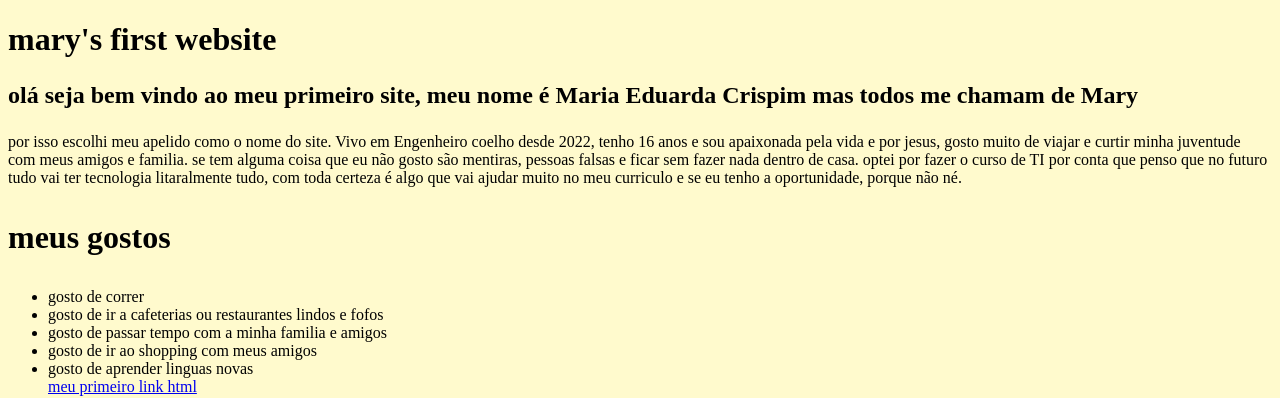
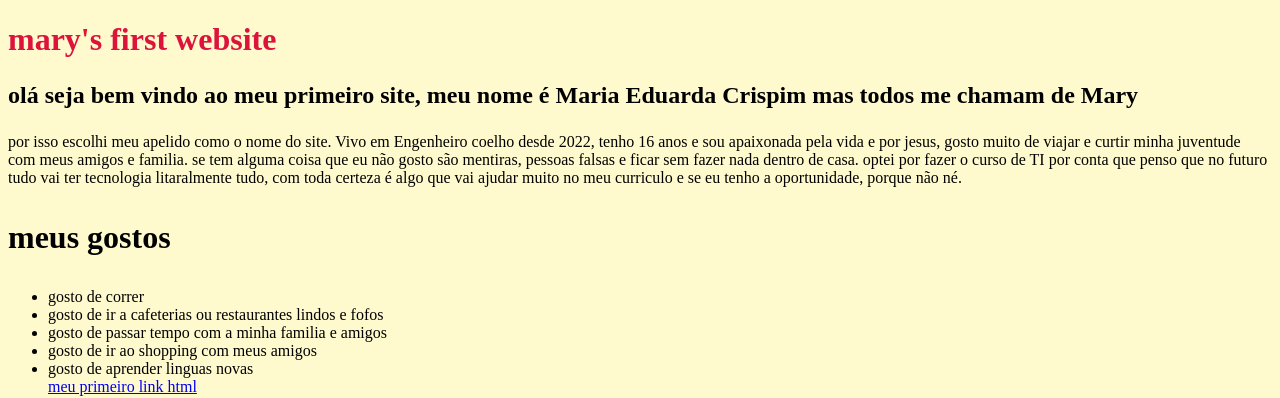
Before and after one commit to EduardaCrispim/maria-crispim-bio-1b-ti, a plain HTML site: page index.html in a window 1280 px wide. Shown: the top 398 px of the page. Drawn offline with Linux system fonts and the light colour scheme.

Commit message:
finalizando av1

```diff
--- a/index.html
+++ b/index.html
@@ -7,7 +7,7 @@
     <title>mary's first site </title>
 </head>
 <body>
-<h1>mary's first website</h1>
+<h1 class="cor-titulo">mary's first website</h1>
 <h2><p>olá seja bem vindo ao meu primeiro site, meu nome é Maria Eduarda Crispim mas todos me chamam de Mary </p></h2>
     por isso escolhi meu apelido como o nome do site. Vivo em Engenheiro coelho desde 2022, tenho 16 anos e sou apaixonada pela vida e por jesus, gosto muito de viajar e curtir minha juventude com meus amigos e familia.
     se tem alguma coisa que eu não gosto são mentiras, pessoas falsas e ficar sem fazer nada dentro de casa. optei por fazer o curso de TI por conta que penso que no futuro tudo vai ter tecnologia
@@ -21,4 +21,6 @@
  <li>gosto de aprender linguas novas</li>
  <a href="interesses.html">meu primeiro link html</a>
 </ul>
-</body><img src="https://static.wikia.nocookie.net/futebol/images/3/39/S%C3%A3o_Paulo_2005.png/revision/latest?cb=20251226203200" alt="">
+<img src="https://static.wikia.nocookie.net/futebol/images/3/39/S%C3%A3o_Paulo_2005.png/revision/latest?cb=20251226203200" alt="">
+</body>
+</html>
```
